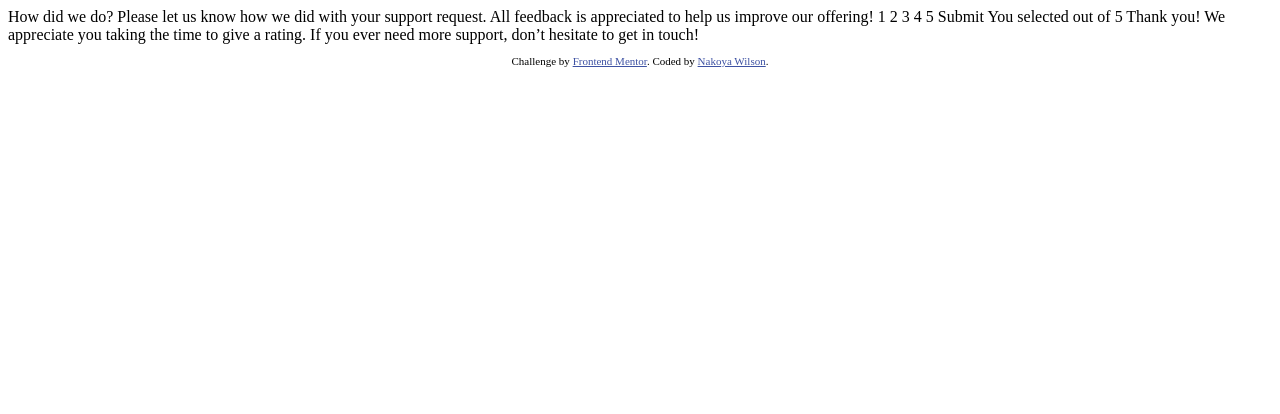
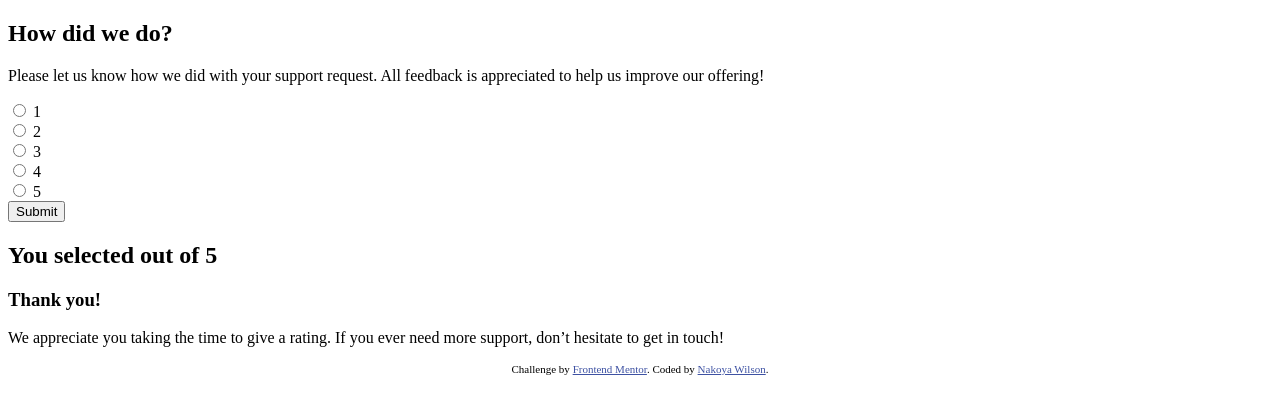
Before and after one commit to nakoyawilson/interactive-rating-component, a plain HTML site: page index.html in a window 1280 px wide. Drawn offline with Linux system fonts and the light colour scheme.

Commit message:
Add structure to page

```diff
--- a/index.html
+++ b/index.html
@@ -17,21 +17,48 @@
     <link rel="stylesheet" href="css/styles.css" />
   </head>
   <body>
-    <!-- Rating state start -->
-
-    How did we do? Please let us know how we did with your support request. All
-    feedback is appreciated to help us improve our offering! 1 2 3 4 5 Submit
-
-    <!-- Rating state end -->
-
-    <!-- Thank you state start -->
-
-    You selected
-    <!-- Add rating here -->
-    out of 5 Thank you! We appreciate you taking the time to give a rating. If
-    you ever need more support, don’t hesitate to get in touch!
-
-    <!-- Thank you state end -->
+    <main>
+      <section>
+        <h1 class="heading">How did we do?</h1>
+        <p class="paragraph">
+          Please let us know how we did with your support request. All feedback
+          is appreciated to help us improve our offering!
+        </p>
+        <form>
+          <div>
+            <div>
+              <input type="radio" id="rating-1" name="rating" value="1" />
+              <label for="rating-1">1</label>
+            </div>
+            <div>
+              <input type="radio" id="rating-2" name="rating" value="2" />
+              <label for="rating-2">2</label>
+            </div>
+            <div>
+              <input type="radio" id="rating-3" name="rating" value="3" />
+              <label for="rating-3">3</label>
+            </div>
+            <div>
+              <input type="radio" id="rating-4" name="rating" value="4" />
+              <label for="rating-4">4</label>
+            </div>
+            <div>
+              <input type="radio" id="rating-5" name="rating" value="5" />
+              <label for="rating-5">5</label>
+            </div>
+          </div>
+          <button>Submit</button>
+        </form>
+      </section>
+      <section>
+        <h2>You selected <span id="user-choice"></span> out of 5</h2>
+        <h3>Thank you!</h3>
+        <p>
+          We appreciate you taking the time to give a rating. If you ever need
+          more support, don’t hesitate to get in touch!
+        </p>
+      </section>
+    </main>
     <footer>
       <p class="attribution">
         Challenge by
```
